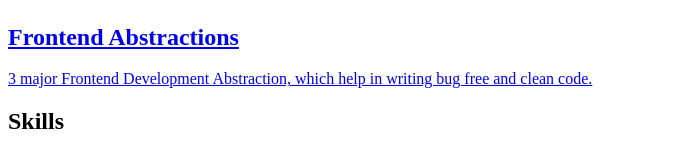
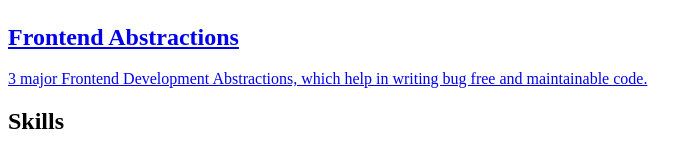
Before and after one commit to edishu/portfolio-website-2, a Next.js app: page / in a window 1280 px wide. Shown: the part 396-553 px from the top of the page, without its empty margins (0-698 px from the left). Built offline with nearby package versions, Linux system fonts and the light colour scheme.

Commit message:
Typo fix

```diff
--- a/pages/index.js
+++ b/pages/index.js
@@ -100,7 +100,7 @@ export default function Home() {
           <Blog
             imgSrc="/abstract.jpg"
             title="Frontend Abstractions"
-            subTitle="3 major Frontend Development Abstraction, which help in writing bug free and clean code."
+            subTitle="3 major Frontend Development Abstractions, which help in writing bug free and maintainable code."
             linkTo="https://dev.to/udayanmaurya/frontend-abstractions-4pca"
           />
         </div>
```
